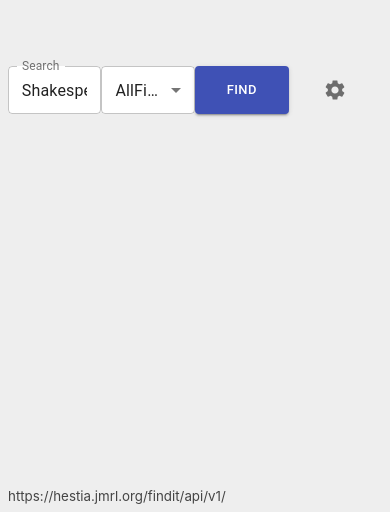
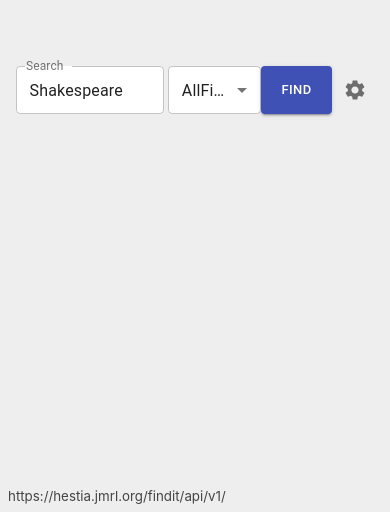
Before and after one commit to leanderseige/vufindspa, a React (Create React App) app: page / in a window 390 px wide. Shown: the part 332-844 px from the top of the page. Built offline with nearby package versions, Linux system fonts and the light colour scheme.

Commit message:
better search bar css

```diff
--- a/src/components/SearchBar.js
+++ b/src/components/SearchBar.js
@@ -64,14 +64,14 @@ class SearchBar extends React.Component {
     return (
       <div class="allauto">
         <TextField
-            InputProps={{className: "stdui"}}
+            InputProps={{className: "stdui searchbarinput"}}
             size="small" id="outlined-basic" label="Search" variant="outlined"
             onChange={this._handleTextFieldChange}
             defaultValue={this.props.search.lookfor}
         />
         <Select
             variant="outlined"
-            className="stdui"
+            className="stdui searchbarselect"
             labelId="demo-simple-select-label"
             id="demo-simple-select"
             value={this.state.selectValue}
@@ -83,12 +83,12 @@ class SearchBar extends React.Component {
         </Select>
         <Button
             component={ RLink }
-            className="stdui" to="/find" size="small" variant="contained" color="primary"
+            className="stdui searchbarbutton" to="/find" size="small" variant="contained" color="primary"
             onClick={this._handleButtonClick}
         >
             Find
         </Button>
-        <IconButton className="stdui" onClick={this._handleSettingsClick}>
+        <IconButton className="stdui searchbarsettings" onClick={this._handleSettingsClick}>
           <SettingsIcon />
         </IconButton>
       </div>
--- a/src/styles-mobile.scss
+++ b/src/styles-mobile.scss
@@ -33,11 +33,26 @@
     }
 
     .stdui {
-        width:24vw;
+        background-color: white;
     }
 
     .mobileonly {
       display:inline-block;
     }
 
+    .searchbarinput {
+      width:38vw;
+    }
+
+    .searchbarselect {
+      width:24vw;
+    }
+
+    .searchbarbutton {
+      width:18vw;
+    }
+    .searchbarsettings {
+      width:12vw;
+    }
+
 }
--- a/src/styles.scss
+++ b/src/styles.scss
@@ -90,12 +90,6 @@ $pad3: 12px;
   width:100vw;
 }
 
-.stdui {
-    height: 48px;
-    background-color: white;
-    vertical-align: top;
-}
-
 .fullwidth {
     width: 100%;
 }
@@ -153,3 +147,25 @@ $pad3: 12px;
   bottom:$pad2;
   font-size: 10pt;
 }
+
+.stdui {
+    height: 48px;
+    background-color: white;
+    vertical-align: top;
+    margin-left:$pad1;
+}
+
+.searchbarinput {
+  width:30vw;
+}
+
+.searchbarselect {
+  width:10vw;
+}
+
+.searchbarbutton {
+  width:10vw;
+}
+.searchbarsettings {
+  width:10vw;
+}
```
